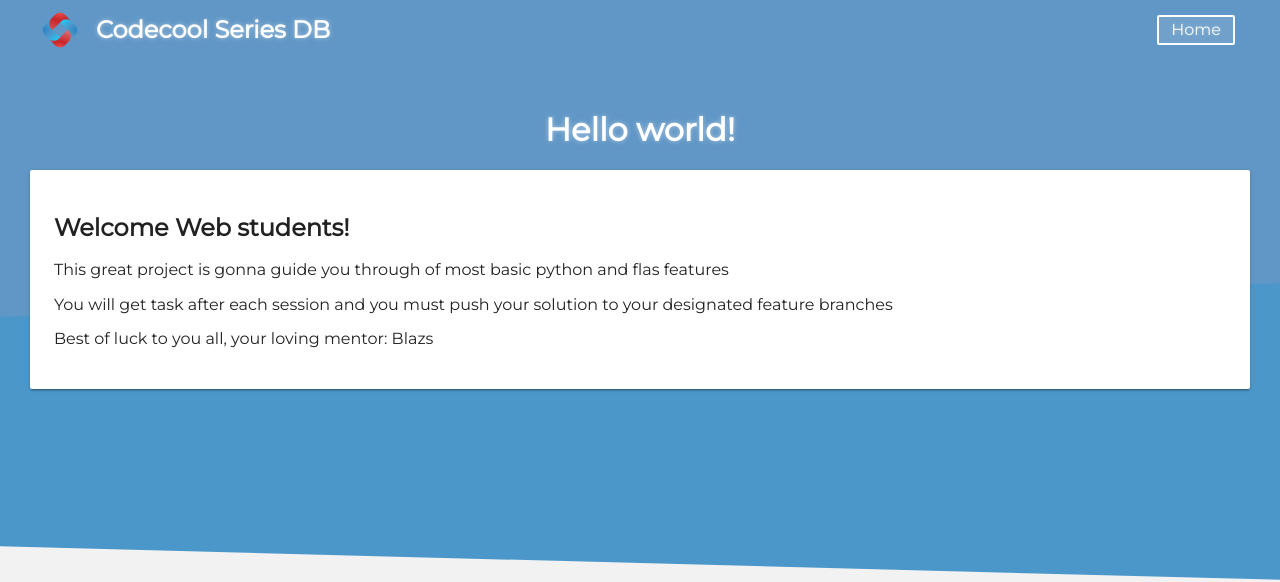
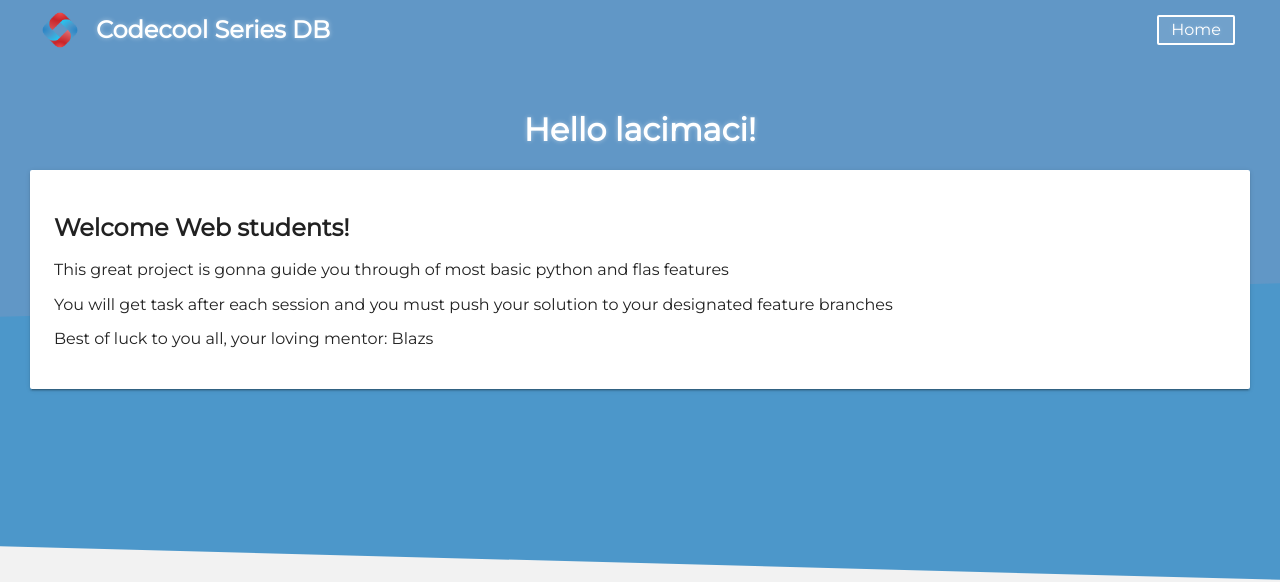
Before and after one commit to blazsando/web-practice, a Flask app: page / in a window 1280 px wide. Shown: the top 582 px of the page. Run offline with Flask 2, Linux system fonts and the light colour scheme.

Commit message:
complete third task

```diff
--- a/main.py
+++ b/main.py
@@ -4,8 +4,9 @@ app = Flask('web-practice')
 
 
 @app.route('/')
-def index():
-    return render_template('home.html')
+@app.route('/home/<user>')
+def index(user = 'lacimaci'):
+    return render_template('home.html', user=user)
 
 
 def main():
--- a/templates/home.html
+++ b/templates/home.html
@@ -2,7 +2,7 @@
 
 
 {% block content %}
-<h1 class="title text-center">Hello world!</h1>
+<h1 class="title text-center">Hello {{ user }}!</h1>
         <div class="card">
             <h2>Welcome Web students!</h2>
             <p>This great project is gonna guide you through of most basic python and flas features</p>
```
